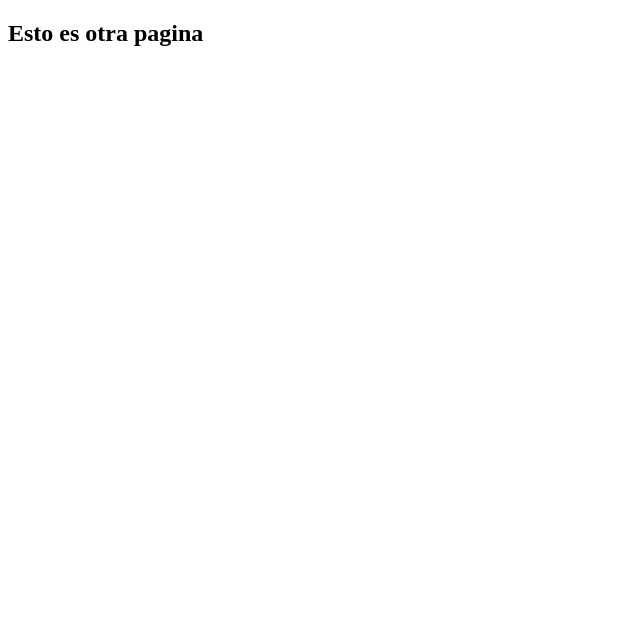
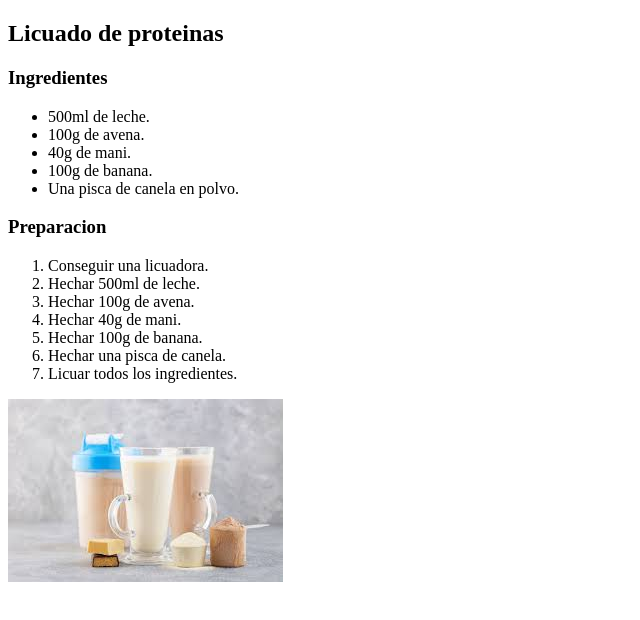
Before and after one commit to Andre-Solis/informatica, a plain HTML site: page enlace.html in a window 1280 px wide. Shown: the whole page, without its empty margins (0-640 px from the left). Drawn offline with Linux system fonts and the light colour scheme.

Commit message:
Add files via upload

```diff
--- a/enlace.html
+++ b/enlace.html
@@ -4,9 +4,29 @@
     <meta charset="UTF-8">
     <meta http-equiv="X-UA-Compatible" content="IE=edge">
     <meta name="viewport" content="width=device-width, initial-scale=1.0">
-    <title>Document</title>
+ <title>Licuado de proteinas facil de hacer</title>
 </head>
 <body>
- <h2>Esto es otra pagina</h2>
+ <h2>Licuado de proteinas</h2>
+ <h3>Ingredientes</h3>
+ <ul>
+<li>500ml de leche.</li>
+<li>100g de avena.</li>
+<li>40g de mani.</li>
+<li>100g de banana.</li>
+<li>Una pisca de canela en polvo.</li>
+</ul>
+
+ <h3>Preparacion</h3>
+ <ol>
+ <li>Conseguir una licuadora.</li>
+ <li>Hechar 500ml de leche.</li>
+ <li>Hechar 100g de avena.</li>
+ <li>Hechar 40g de mani.</li>
+ <li>Hechar 100g de banana.</li>
+ <li>Hechar una pisca de canela.</li>
+ <li>Licuar todos los ingredientes.</li>
+ </ol>
+ <img src="./Licuado.JFIF">
 </body>
 </html>
```
Also changed, not shown: Licuado.jfif (added).
